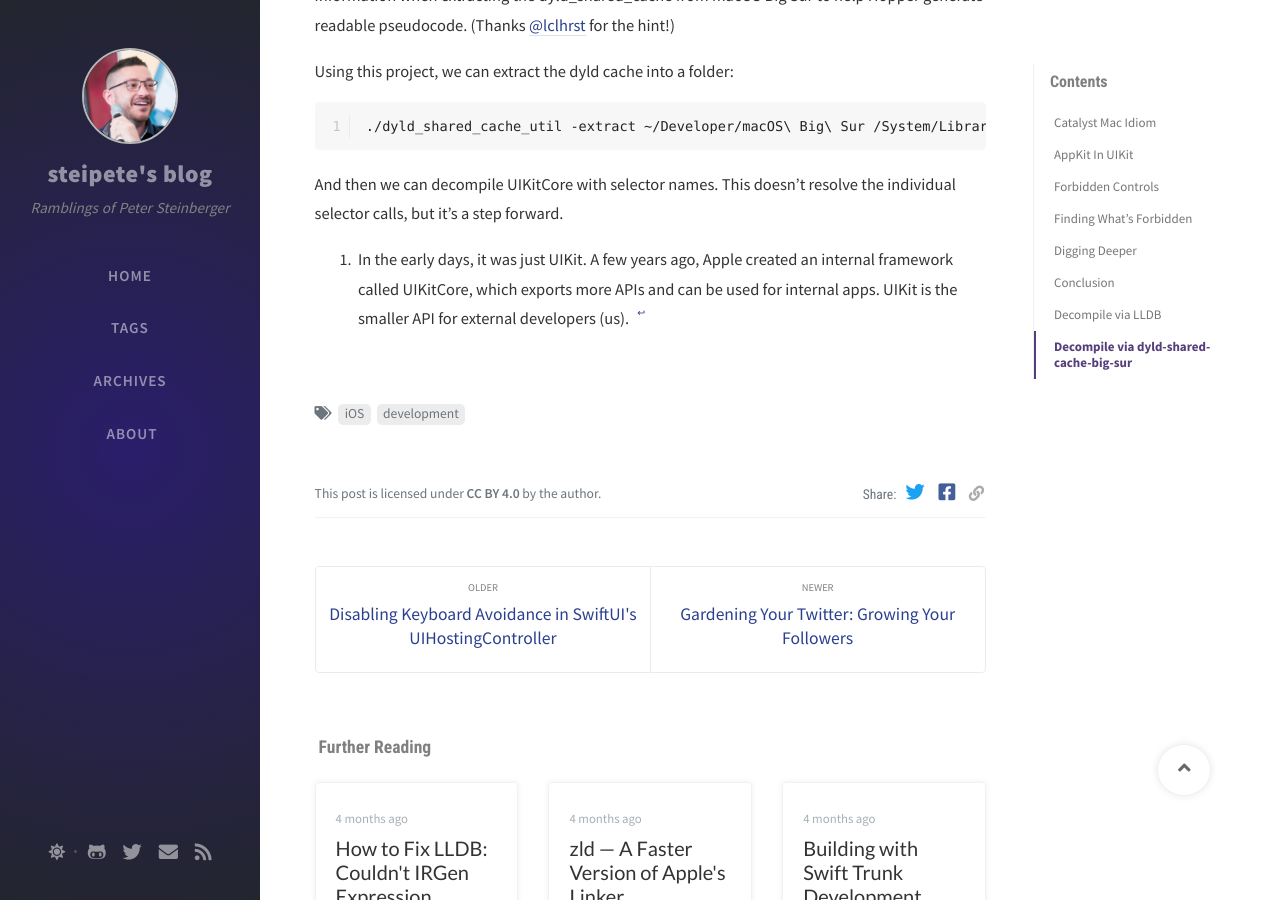
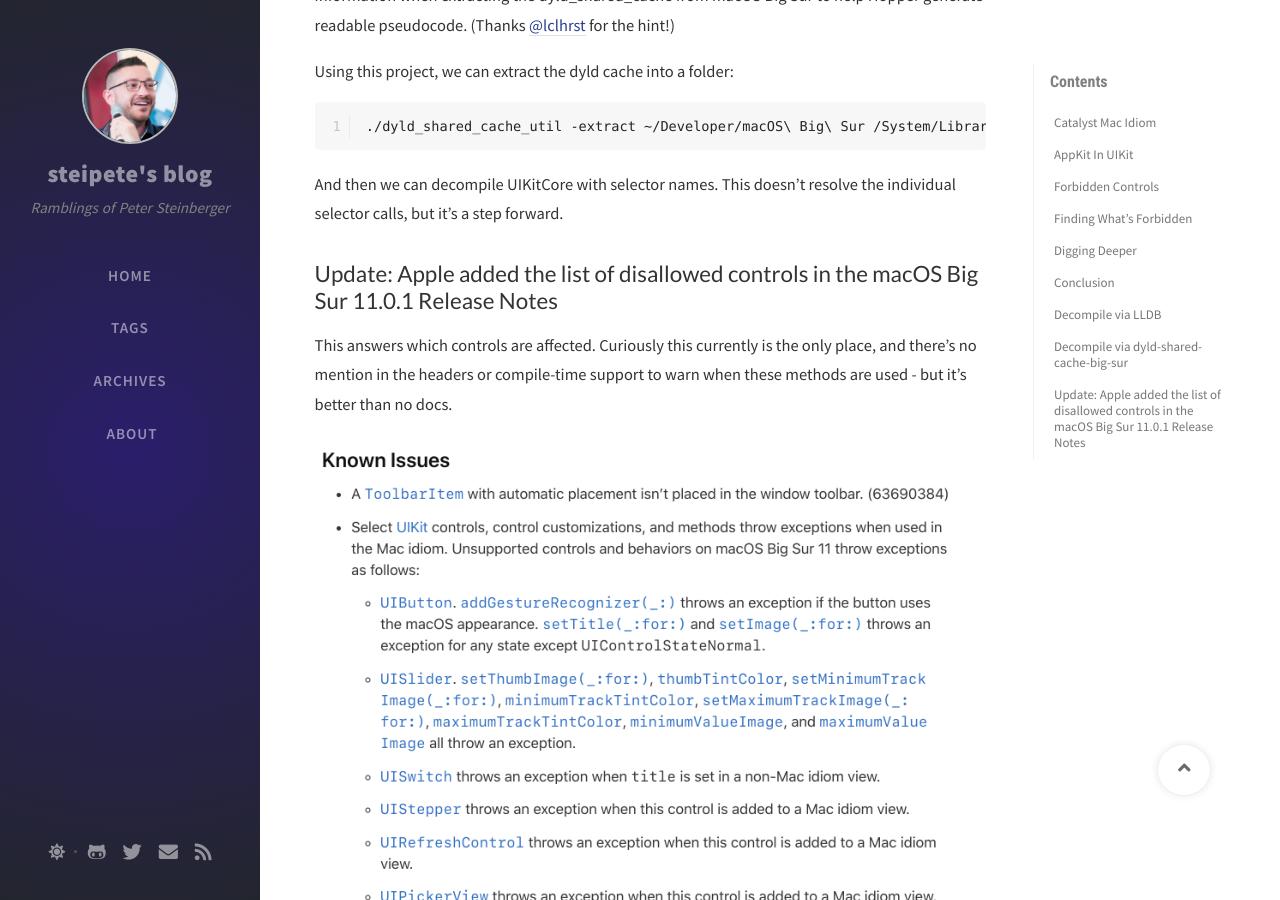
Before and after one commit to steipete/steipete.com, a Jekyll site: the page built from _posts/2020-09-22-forbidden-controls-in-catalyst-mac-idiom.md, in a window 1280 px wide and 900 px high, scrolled down 5524 px. Built offline with Jekyll 4.4.1, drawn with Linux system fonts in a browser that asks for light colours; nearby versions of some CDN libraries; comment, search, counter and statistics services are not loaded.

Commit message:
update article

```diff
--- a/_posts/2020-09-22-forbidden-controls-in-catalyst-mac-idiom.md
+++ b/_posts/2020-09-22-forbidden-controls-in-catalyst-mac-idiom.md
@@ -152,4 +152,10 @@ Using this project, we can extract the dyld cache into a folder:
 
 And then we can decompile UIKitCore with selector names. This doesn’t resolve the individual selector calls, but it’s a step forward.
 
+## Update: Apple added the list of disallowed controls in the macOS Big Sur 11.0.1 Release Notes
+
+This answers which controls are affected. Curiously this currently is the only place, and there's no mention in the headers or compile-time support to warn when these methods are used - but it's better than no docs.
+
+![](/assets/img/2020/mac-idiom-forbidden-controls/apple-docs.png)
+
 [^1]: In the early days, it was just UIKit. A few years ago, Apple created an internal framework called UIKitCore, which exports more APIs and can be used for internal apps. UIKit is the smaller API for external developers (us).
```
Also changed, not shown: assets/img/2020/mac-idiom-forbidden-controls/apple-docs.png (added).
